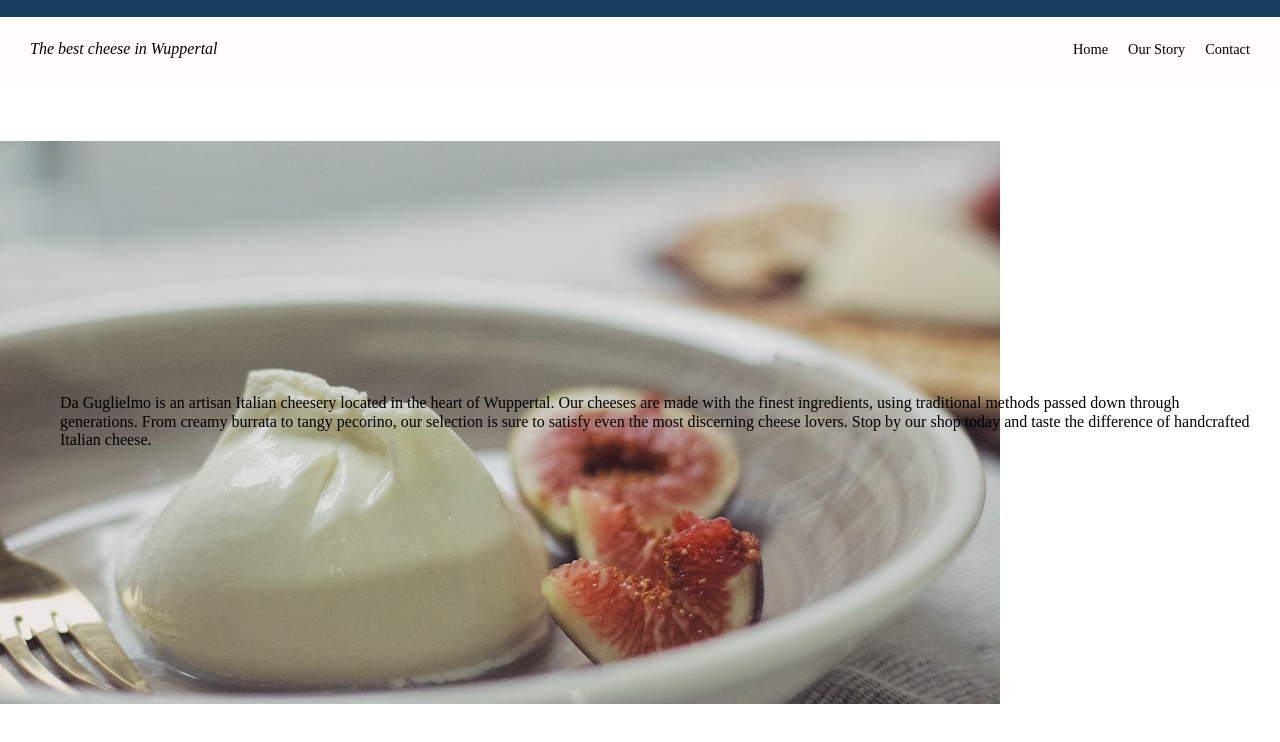
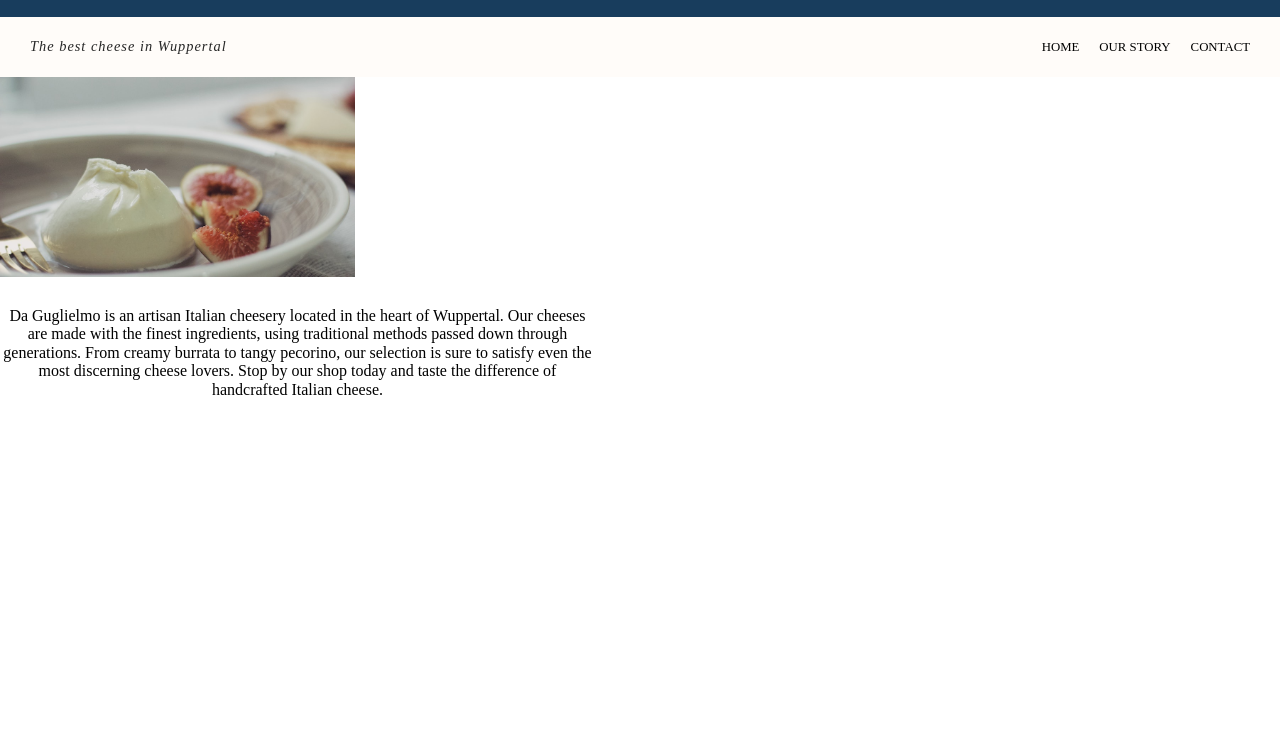
Before and after one commit to bayforino/restaurant-page, a plain HTML site: page index.html in a window 1280 px wide. Shown: the part 38-780 px from the top of the page. Drawn offline with Linux system fonts and the light colour scheme; a web font is replaced by a local one.

Commit message:
various style changes

```diff
--- a/style.css
+++ b/style.css
@@ -10,6 +10,12 @@ ul {
 
 p {
 	margin: 0;
+	color: #272727;
+	font-family: museo-sans;
+	font-size: 0.9rem;
+	font-weight: 200;
+	line-height: 1.6rem;
+	letter-spacing: 1px;
 }
 
 #content {
@@ -34,8 +40,8 @@ p {
 	color: rgb(255, 252, 249);
 	letter-spacing: 0.2em;
 	margin: 0;
-  font-variant: small-caps;
-  font-size: .8rem;
+	font-variant: small-caps;
+	font-size: 0.8rem;
 }
 
 #top-bar {
@@ -50,6 +56,7 @@ p {
 	display: flex;
 	align-items: center;
 	justify-content: center;
+	font-family: ltc-caslon-pro;
 }
 
 #nav-menu {
@@ -57,24 +64,44 @@ p {
 	display: grid;
 	grid-template-columns: auto auto auto;
 	grid-gap: 20px;
-  font-family: museo-sans;
-  font-weight: 300;
-  font-size: .9rem;
+	font-family: museo-sans;
+	font-weight: 300;
+	font-size: 0.8rem;
+}
+
+#nav-menu a {
+	text-transform: uppercase;
 }
 
 #main-container {
 	display: grid;
+	grid-template-rows: auto auto 1fr;
 	grid-template-columns: 1fr auto auto 1fr;
 	align-items: center;
 	grid-gap: 30px;
+	text-align: center;
 }
 
 #main-image {
-  max-width:100vw;
+	max-width: 100vw;
+	height: 200px;
+	grid-row-start: 1;
 	grid-column-start: 1;
-  grid-column-end: 3;
+	grid-column-end: 5;
+	background-image: url("mozz.jpg");
+	background-size: 100vw;
+	background-position: center;
+}
+
+#text-container {
+	grid-column-start: 2;
+	grid-column-end: 4;
+}
+
+#title {
+	font-size: 1.9rem;
+	font-weight: 400;
 }
 
 .text-block {
-	width: 300px;
 }
```
